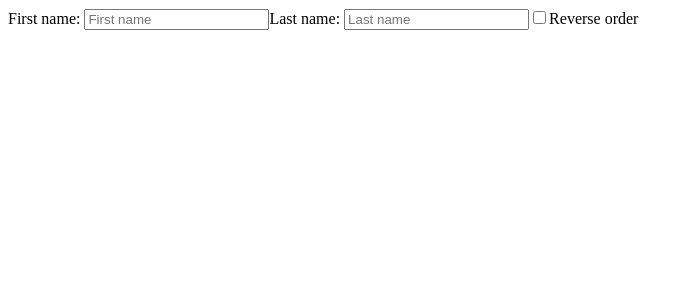
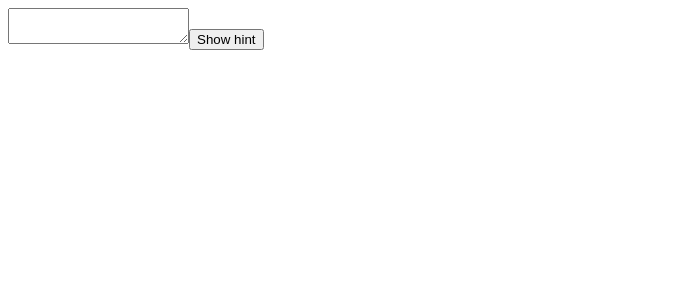
Before and after one commit to vladislav0sidorov/Solution-for-university, a React (Vite) app: page / in a window 1280 px wide. Shown: the top 300 px of the page, without its empty margins (0-691 px from the left). Built offline with nearby package versions, Linux system fonts and the light colour scheme.

Commit message:
3_4_1 Fix disappearing input text

```diff
--- a/src/App.tsx
+++ b/src/App.tsx
@@ -1,47 +1,55 @@
-// 3_4_2 Swap two form fields
+// 3_4_1 Fix disappearing input text
 /*
-  Эта форма позволяет вводить имя и фамилию. В ней также есть флажок, контролирующий, какое поле будет первым. Если установить флажок, поле "Фамилия" появится перед полем "Имя".
-
-  Это почти работает, но есть ошибка. Если вы заполните поле "Имя" и установите флажок, текст останется в первом поле (теперь это "Фамилия"). Исправьте это так, чтобы при изменении порядка ввода текст также перемещался.
+  Этот пример показывает сообщение при нажатии на кнопку. Однако при нажатии кнопки также происходит случайный сброс ввода. Почему так происходит? Исправьте, чтобы нажатие кнопки не сбрасывало вводимый текст.
 */
 
 import { useState } from 'react'
 
 export default function App() {
-  const [reverse, setReverse] = useState(false)
-  const [firstName, setFirstName] = useState('')
-  const [lastName, setLastName] = useState('')
+  const [showHint, setShowHint] = useState(false)
+  const [formText, setFormText] = useState('')
 
-  const checkbox = (
-    <label>
-      <input type="checkbox" checked={reverse} onChange={e => setReverse(e.target.checked)} />
-      Reverse order
-    </label>
-  )
-
-  if (reverse) {
+  if (showHint) {
     return (
-      <>
-        <Field label="Last name" value={lastName} onChange={setLastName} />
-        <Field label="First name" value={firstName} onChange={setFirstName} />
-        {checkbox}
-      </>
-    )
-  } else {
-    return (
-      <>
-        <Field label="First name" value={firstName} onChange={setFirstName} />
-        <Field label="Last name" value={lastName} onChange={setLastName} />
-        {checkbox}
-      </>
+      <div>
+        <p>
+          <i>Hint: Your favorite city?</i>
+        </p>
+        <Form
+          text={formText}
+          onChange={(event: React.ChangeEvent<HTMLTextAreaElement>) => {
+            setFormText(event.target.value)
+          }}
+        />
+        <button
+          onClick={() => {
+            setShowHint(false)
+          }}
+        >
+          Hide hint
+        </button>
+      </div>
     )
   }
+  return (
+    <div>
+      <Form
+        text={formText}
+        onChange={(event: React.ChangeEvent<HTMLTextAreaElement>) => {
+          setFormText(event.target.value)
+        }}
+      />
+      <button
+        onClick={() => {
+          setShowHint(true)
+        }}
+      >
+        Show hint
+      </button>
+    </div>
+  )
 }
 
-function Field({ label, value, onChange }: { label: string; value: string; onChange: (value: string) => void }) {
-  return (
-    <label>
-      {label}: <input type="text" value={value} placeholder={label} onChange={e => onChange(e.target.value)} />
-    </label>
-  )
+function Form({ text, onChange }: { text: string; onChange: (event: React.ChangeEvent<HTMLTextAreaElement>) => void }) {
+  return <textarea value={text} onChange={onChange} />
 }
```
